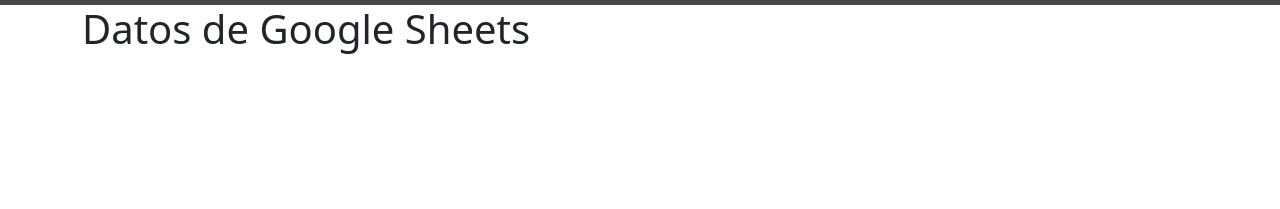
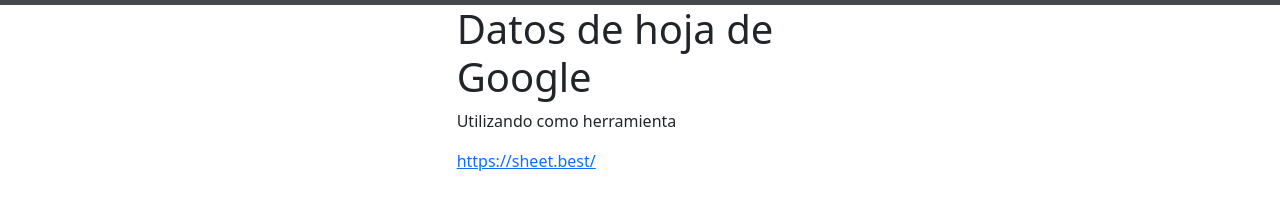
Before and after one commit to FMMUFV/FMMUFV.github.io, a plain HTML site: page subpaginas/Inpor_Excel.html in a window 1280 px wide. Shown: the part 91-300 px from the top of the page. Drawn offline with nearby package versions, Linux system fonts and the light colour scheme; no server answers.

Commit message:
subiendo pruebas

```diff
--- a/subpaginas/Inpor_Excel.html
+++ b/subpaginas/Inpor_Excel.html
@@ -39,8 +39,21 @@
     <!-- Final menú -->
 
     <main class="container">
-        <h1>Datos de Google Sheets</h1>
-        <div id="datos"></div>
+      <div class="row justify-content-center align-items-center g-2"
+      >
+      <div class="col-4"></div>
+        <div class="col-4 ">
+          <h1>Datos de hoja de Google</h1>
+          <p>Utilizando como herramienta </p> <a href="https://sheet.best/">https://sheet.best/</a>
+          <div id="datos"></div>
+        </div>
+        <div class="col-4"></div>
+
+      </div>
+
+
+
+
     </main>
 
     <footer>
```
